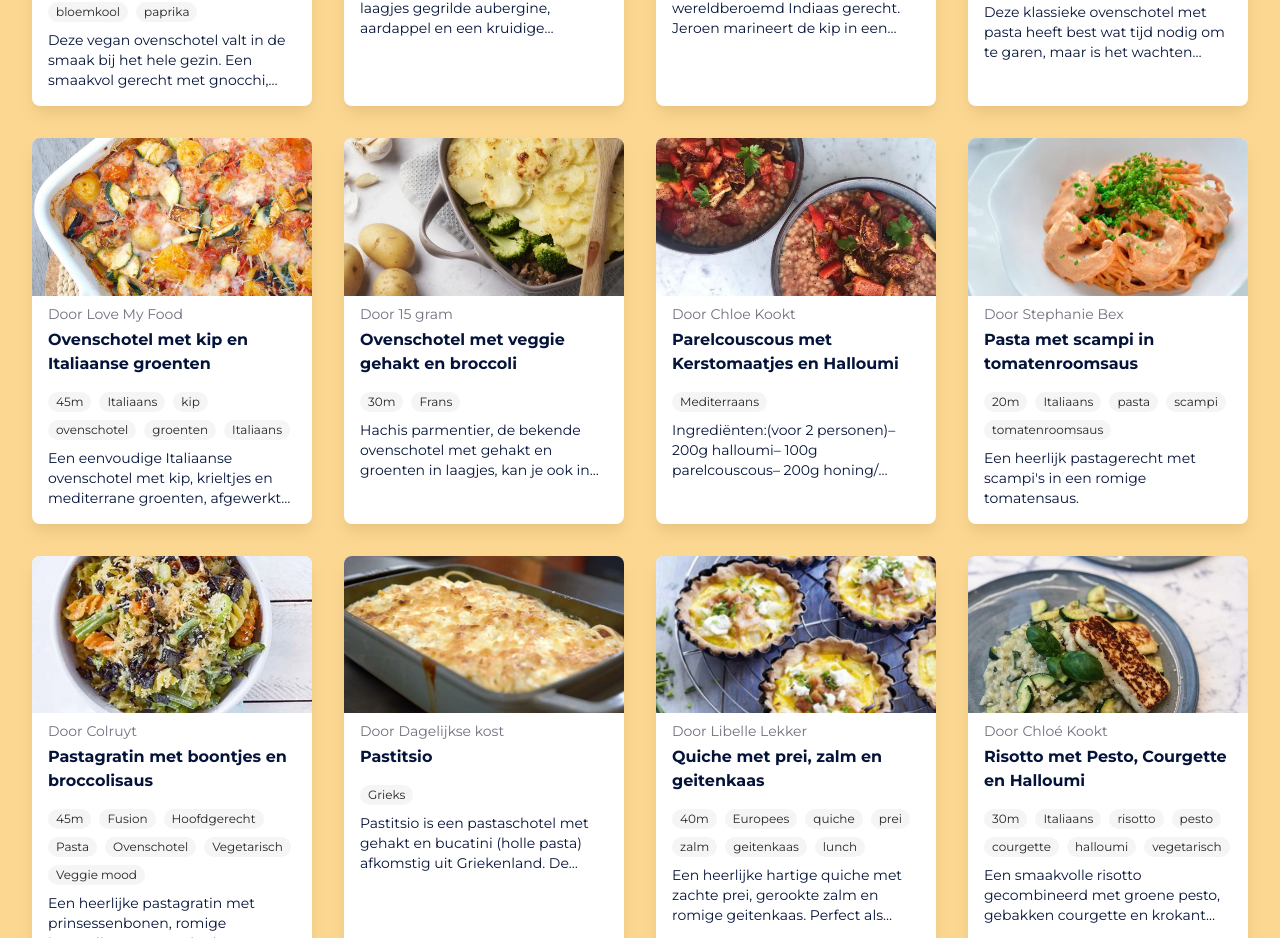
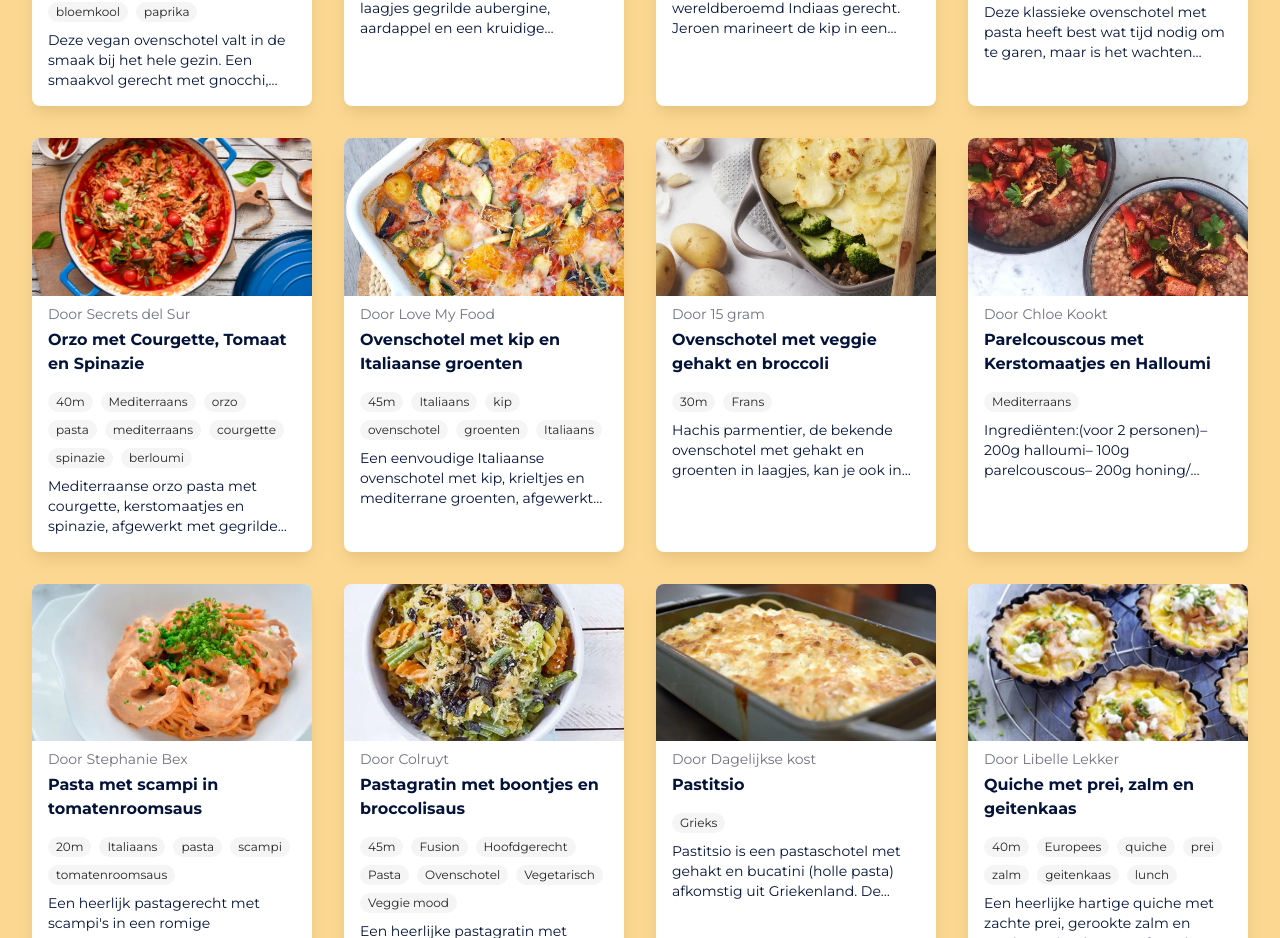
Before and after one commit to robrechtme/recipes, a Next.js app: page / in a window 1280 px wide. Shown: the part 977-1915 px from the top of the page. Built offline with nearby package versions, Linux system fonts and the light colour scheme.

Commit message:
feat: add orzo met courgette, tomaat en spinazie recipe
Imported from secretosdelsur.com with added berloumi as grilled topping.

```diff
--- a/data/index.ts
+++ b/data/index.ts
@@ -1,39 +1,44 @@
-import aardappelOvenschotelMetLinzenEnKikkererwtenImage from './aardappel-ovenschotel-met-linzen-en-kikkererwten/image.webp';
+import { Recipe } from '@core/types';
+
+// Import all recipe data
 import aardappelOvenschotelMetLinzenEnKikkererwtenRecipe from './aardappel-ovenschotel-met-linzen-en-kikkererwten/recipe.json';
-import chiliSinCarneImage from './chili-sin-carne/image.webp';
 import chiliSinCarneRecipe from './chili-sin-carne/recipe.json';
-import creamyPastaMetKerstomatensausEnRicottaImage from './creamy-pasta-met-kerstomatensaus-en-ricotta/image.webp';
 import creamyPastaMetKerstomatensausEnRicottaRecipe from './creamy-pasta-met-kerstomatensaus-en-ricotta/recipe.json';
-import gnocchiInRomigeTomatensausImage from './gnocchi-in-romige-tomatensaus/image.webp';
 import gnocchiInRomigeTomatensausRecipe from './gnocchi-in-romige-tomatensaus/recipe.json';
-import gnocchiMetBloemkoolEnPaprikasausUitDeOvenImage from './gnocchi-met-bloemkool-en-paprikasaus-uit-de-oven/image.webp';
 import gnocchiMetBloemkoolEnPaprikasausUitDeOvenRecipe from './gnocchi-met-bloemkool-en-paprikasaus-uit-de-oven/recipe.json';
-import griekseMoussakaImage from './griekse-moussaka/image.webp';
 import griekseMoussakaRecipe from './griekse-moussaka/recipe.json';
-import kipTikkaMasalaImage from './kip-tikka-masala/image.webp';
 import kipTikkaMasalaRecipe from './kip-tikka-masala/recipe.json';
-import lasagneMetGegrildeGroentenImage from './lasagne-met-gegrilde-groenten/image.webp';
 import lasagneMetGegrildeGroentenRecipe from './lasagne-met-gegrilde-groenten/recipe.json';
-import ovenschotelMetKipEnItaliaanseGroentenImage from './ovenschotel-met-kip-en-italiaanse-groenten/image.webp';
+import orzoMetCourgetteTomaatEnSpinazieRecipe from './orzo-met-courgette-tomaat-en-spinazie/recipe.json';
 import ovenschotelMetKipEnItaliaanseGroentenRecipe from './ovenschotel-met-kip-en-italiaanse-groenten/recipe.json';
-import ovenschotelMetVeggieGehaktEnBroccoliImage from './ovenschotel-met-veggie-gehakt-en-broccoli/image.webp';
 import ovenschotelMetVeggieGehaktEnBroccoliRecipe from './ovenschotel-met-veggie-gehakt-en-broccoli/recipe.json';
-import parelcouscousMetKerstomaatjesEnHalloumiImage from './parelcouscous-met-kerstomaatjes-en-halloumi/image.webp';
 import parelcouscousMetKerstomaatjesEnHalloumiRecipe from './parelcouscous-met-kerstomaatjes-en-halloumi/recipe.json';
-import pastaMetScampiInTomatenroomsausImage from './pasta-met-scampi-in-tomatenroomsaus/image.webp';
 import pastaMetScampiInTomatenroomsausRecipe from './pasta-met-scampi-in-tomatenroomsaus/recipe.json';
-import pastagratinMetBoontjesEnBroccolisausImage from './pastagratin-met-boontjes-en-broccolisaus/image.webp';
 import pastagratinMetBoontjesEnBroccolisausRecipe from './pastagratin-met-boontjes-en-broccolisaus/recipe.json';
-import pastitsioImage from './pastitsio/image.webp';
 import pastitsioRecipe from './pastitsio/recipe.json';
-import quicheMetPreiZalmEnGeitenkaasImage from './quiche-met-prei-zalm-en-geitenkaas/image.webp';
 import quicheMetPreiZalmEnGeitenkaasRecipe from './quiche-met-prei-zalm-en-geitenkaas/recipe.json';
-import risottoMetPestoCourgetteEnHalloumiImage from './risotto-met-pesto-courgette-en-halloumi/image.webp';
 import risottoMetPestoCourgetteEnHalloumiRecipe from './risotto-met-pesto-courgette-en-halloumi/recipe.json';
-import zalmSpinazieLasagneImage from './zalm-spinazie-lasagne/image.webp';
 import zalmSpinazieLasagneRecipe from './zalm-spinazie-lasagne/recipe.json';
 
-import { Recipe } from '@core/types';
+// Import all recipe images
+import aardappelOvenschotelMetLinzenEnKikkererwtenImage from './aardappel-ovenschotel-met-linzen-en-kikkererwten/image.webp';
+import chiliSinCarneImage from './chili-sin-carne/image.webp';
+import creamyPastaMetKerstomatensausEnRicottaImage from './creamy-pasta-met-kerstomatensaus-en-ricotta/image.webp';
+import gnocchiInRomigeTomatensausImage from './gnocchi-in-romige-tomatensaus/image.webp';
+import gnocchiMetBloemkoolEnPaprikasausUitDeOvenImage from './gnocchi-met-bloemkool-en-paprikasaus-uit-de-oven/image.webp';
+import griekseMoussakaImage from './griekse-moussaka/image.webp';
+import kipTikkaMasalaImage from './kip-tikka-masala/image.webp';
+import lasagneMetGegrildeGroentenImage from './lasagne-met-gegrilde-groenten/image.webp';
+import orzoMetCourgetteTomaatEnSpinazieImage from './orzo-met-courgette-tomaat-en-spinazie/image.webp';
+import ovenschotelMetKipEnItaliaanseGroentenImage from './ovenschotel-met-kip-en-italiaanse-groenten/image.webp';
+import ovenschotelMetVeggieGehaktEnBroccoliImage from './ovenschotel-met-veggie-gehakt-en-broccoli/image.webp';
+import parelcouscousMetKerstomaatjesEnHalloumiImage from './parelcouscous-met-kerstomaatjes-en-halloumi/image.webp';
+import pastaMetScampiInTomatenroomsausImage from './pasta-met-scampi-in-tomatenroomsaus/image.webp';
+import pastagratinMetBoontjesEnBroccolisausImage from './pastagratin-met-boontjes-en-broccolisaus/image.webp';
+import pastitsioImage from './pastitsio/image.webp';
+import quicheMetPreiZalmEnGeitenkaasImage from './quiche-met-prei-zalm-en-geitenkaas/image.webp';
+import risottoMetPestoCourgetteEnHalloumiImage from './risotto-met-pesto-courgette-en-halloumi/image.webp';
+import zalmSpinazieLasagneImage from './zalm-spinazie-lasagne/image.webp';
 
 // Export recipes array
 export const recipes: Recipe[] = [
@@ -45,6 +50,7 @@ export const recipes: Recipe[] = [
   griekseMoussakaRecipe as Recipe,
   kipTikkaMasalaRecipe as Recipe,
   lasagneMetGegrildeGroentenRecipe as Recipe,
+  orzoMetCourgetteTomaatEnSpinazieRecipe as Recipe,
   ovenschotelMetKipEnItaliaanseGroentenRecipe as Recipe,
   ovenschotelMetVeggieGehaktEnBroccoliRecipe as Recipe,
   parelcouscousMetKerstomaatjesEnHalloumiRecipe as Recipe,
@@ -66,6 +72,7 @@ export const images = {
   'griekse-moussaka': griekseMoussakaImage,
   'kip-tikka-masala': kipTikkaMasalaImage,
   'lasagne-met-gegrilde-groenten': lasagneMetGegrildeGroentenImage,
+  'orzo-met-courgette-tomaat-en-spinazie': orzoMetCourgetteTomaatEnSpinazieImage,
   'ovenschotel-met-kip-en-italiaanse-groenten': ovenschotelMetKipEnItaliaanseGroentenImage,
   'ovenschotel-met-veggie-gehakt-en-broccoli': ovenschotelMetVeggieGehaktEnBroccoliImage,
   'parelcouscous-met-kerstomaatjes-en-halloumi': parelcouscousMetKerstomaatjesEnHalloumiImage,
--- /dev/null
+++ b/data/orzo-met-courgette-tomaat-en-spinazie/recipe.json
@@ -0,0 +1,44 @@
+{
+  "name": "Orzo met Courgette, Tomaat en Spinazie",
+  "slug": "orzo-met-courgette-tomaat-en-spinazie",
+  "image": "https://www.secretosdelsur.com/wp-content/uploads/2023/09/Orzo-met-tomaat-courgette-en-spinazie-1-scaled-e1695650317447.jpg",
+  "source": "https://www.secretosdelsur.com/recepten/orzo-pasta-met-courgette-tomaat-en-spinazie/",
+  "description": "Mediterraanse orzo pasta met courgette, kerstomaatjes en spinazie, afgewerkt met gegrilde berloumi.",
+  "author": {
+    "name": "Secrets del Sur"
+  },
+  "datePublished": "2022-04-27",
+  "recipeCategory": "Hoofdgerecht",
+  "recipeCuisine": "Mediterraans",
+  "keywords": "orzo, pasta, mediterraans, courgette, spinazie, berloumi",
+  "recipeYield": 4,
+  "prepTime": "PT15M",
+  "cookTime": "PT25M",
+  "totalTime": "PT40M",
+  "recipeIngredient": [
+    { "name": "Orzo pasta", "amount": 300, "unit": "g" },
+    { "name": "Passata", "amount": 400, "unit": "ml" },
+    { "name": "Kerstomaatjes", "amount": 20 },
+    { "name": "Babyspinazie", "amount": 50, "unit": "g" },
+    { "name": "Courgette", "amount": 1 },
+    { "name": "Look", "amount": 2, "unit": "teentje" },
+    { "name": "Water", "amount": 1, "unit": "glas" },
+    { "name": "Groentenbouillon", "amount": 0.5, "unit": "blokje" },
+    { "name": "Zoet paprikapoeder", "amount": 2, "unit": "tl" },
+    { "name": "Tomatenconcentraat", "amount": 2, "unit": "el" },
+    { "name": "Harissa pasta", "amount": 1, "unit": "tl" },
+    { "name": "Olijfolie", "amount": 3, "unit": "el" },
+    { "name": "Basilicum", "amount": 10, "unit": "g" },
+    { "name": "Berloumi", "amount": 200, "unit": "g" },
+    { "name": "Peper" },
+    { "name": "Zout" }
+  ],
+  "recipeInstructions": [
+    { "text": "Zet een pot water (met een scheutje olijfolie en snufje zout) op het vuur en kook de orzo pasta volgens de instructies op de verpakking. Laat hem niet te lang koken want hij wordt nadien nog opgebakken. Giet af en meng er een eetlepel olijfolie doorheen zodat hij niet aan elkaar kleeft." },
+    { "text": "Was de courgette en halveer hem in de lengte, halveer opnieuw in de lengte en snij in fijne schijfjes. Versnipper de look. Spoel de kerstomaatjes en de spinazie." },
+    { "text": "Doe 2 eetlepels olijfolie in een diepe pan en bak de knoflook een minuutje. Voeg de courgette toe en bak 3 minuten. Voeg het water, de spinazie, kerstomaatjes, tomatenconcentraat en harissa toe. Stoof en roer tot de spinazie is geslonken. Verkruimel het bouillonblokje en strooi het paprikapoeder erbij. Giet de passata erbij en roer goed. Breng op smaak met peper en zout." },
+    { "text": "Lepel de orzo pasta erbij en laat nog 3 minuten sudderen." },
+    { "text": "Snij de berloumi in plakken van ongeveer 1 cm dik. Verhit een grillpan of koekenpan op hoog vuur en gril de berloumi aan beide kanten goudbruin en krokant, ongeveer 2 minuten per kant." },
+    { "text": "Verdeel de orzo over de borden, leg de gegrilde berloumi erop en werk af met versnipperde basilicum." }
+  ]
+}
```
Also changed, not shown: data/orzo-met-courgette-tomaat-en-spinazie/image.webp (added).
